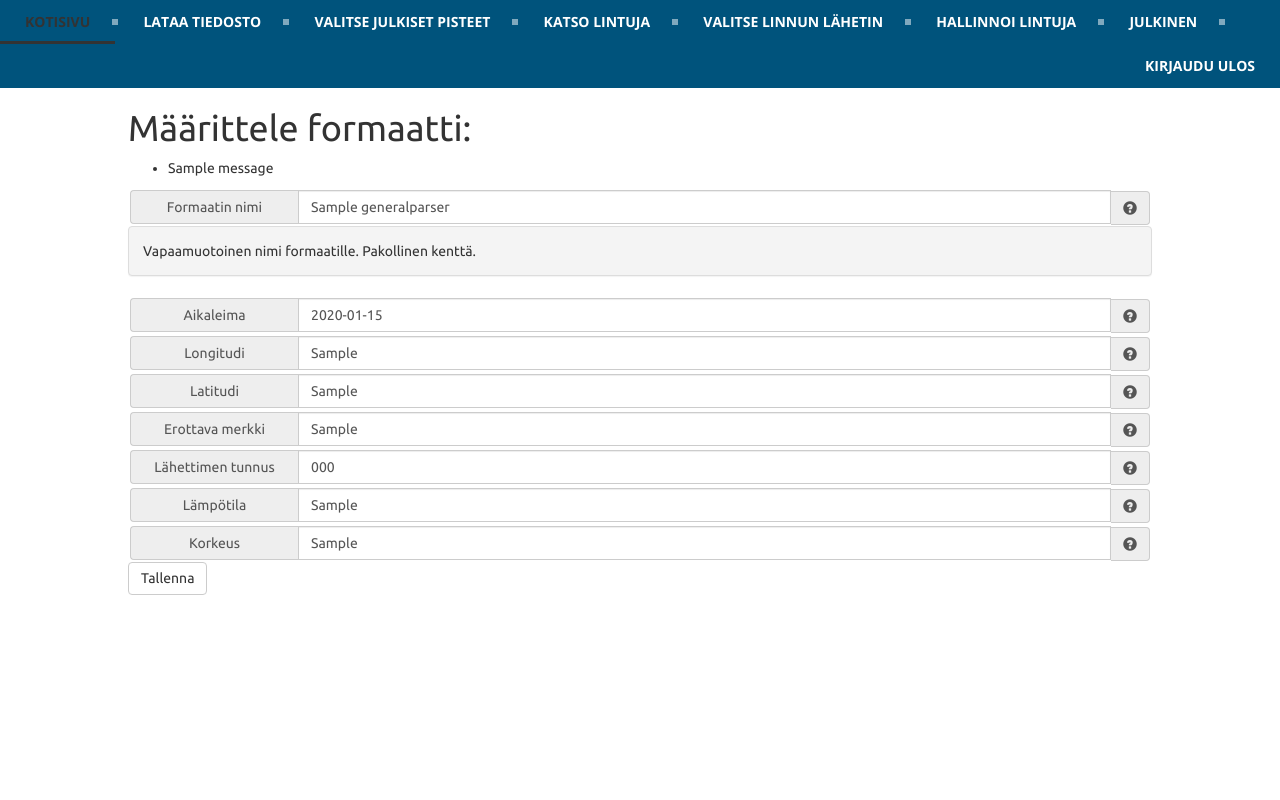
After one commit to Team-Papukaani/papukaani, a Django app: page /papukaani/formats/1/ in a window 1280 px wide, after a click that opens the changed part. The commit adds this page. Run offline with Django 3.2, Linux system fonts and the light colour scheme; tables that the repository leaves empty hold one stand-in row (values such as "Sample post"); one stand-in notice (Sample message) is shown; parts of the project's set-up code (start-up, migrations or seed data) failed here and were passed over; some libraries are stand-ins or nearby versions.

Commit message:
CRUD ready

```diff
--- a/papukaaniApp/static/papukaani/css/devices.css
+++ b/papukaaniApp/static/papukaani/css/devices.css
@@ -1,9 +1,3 @@
-#table{
-    margin-left : 5%;
-    width : 90%;
-    outline: 1px solid rgb(150,150,150);
-}
-
 .heading{
     margin-left : 5%;
 }
--- a/papukaaniApp/static/papukaani/css/general.css
+++ b/papukaaniApp/static/papukaani/css/general.css
@@ -147,3 +147,21 @@ html, body {
 .login-container p{
     padding: 1em;
 }
+
+#table{
+    margin-left : 5%;
+    width : 90%;
+    outline: 1px solid rgb(150,150,150);
+}
+
+.outlined{
+    outline: 1px solid rgb(150,150,150);
+}
+
+#formatForm .input-group{
+    padding : 2px;
+}
+
+#formatForm button{
+    padding-top : 5px;
+}
--- /dev/null
+++ b/papukaaniApp/templates/papukaaniApp/popup_box.html
@@ -0,0 +1,5 @@
+<div id="popup" class="overlay" hidden="true">
+    <p id="popup_message"></p>
+    <button id="yes_button" class="btn btn-default"> Kyllä</button>
+    <button id="cancel_button" class="btn btn-default"> Peruuta</button>
+</div>
--- /dev/null
+++ b/papukaaniApp/templates/papukaaniApp/show_format.html
@@ -0,0 +1,119 @@
+<!DOCTYPE html>
+<html lang="en">
+<head>
+    <meta charset="UTF-8">
+    <title>Papukaija</title>
+    {% load staticfiles %}
+
+    {% include "papukaaniApp/include_headers.html" %}
+    <link rel="stylesheet" type="text/css" href="{% static 'papukaani/css/general.css' %}">
+    <link rel="stylesheet" href="{% static 'papukaani/css/upload.css' %}"/>
+</head>
+<body onload="init()">
+
+{% include "papukaaniApp/navigation.html" %}
+<div class="margin-container">
+    <h1>Määrittele formaatti:</h1>
+
+    {% if messages %}
+            <ul class="messages">
+                {% for message in messages %}
+                    <li{% if message.tags %} class="{{ message.tags }}"{% endif %}>{{ message }}</li>
+                {% endfor %}
+            </ul>
+    {% endif %}
+
+    <form id="formatForm" class="form" action='{% url "show_format" format.id %}' method="post">
+        {% csrf_token %}
+        <div class="input-group">
+            <span class="input-group-addon wide">Formaatin nimi</span>
+            <input class="form-control" type="text" name="formatName" id="formatName" value="{{format.formatName}}">
+            <span class="input-group-addon  glyphicon glyphicon-question-sign small button" onclick="toggleElement('help_formatName')" id="formatName_helpbutton"></span>
+        </div>
+
+        <div id="help_formatName" class="panel panel-default help-box help">
+            <span>Vapaamuotoinen nimi formaatille. Pakollinen kenttä.</span>
+        </div>
+
+
+        <div class="input-group">
+            <span class="input-group-addon wide">Aikaleima</span>
+            <input class="form-control" type="text" name="gpsTime" id="gpsTime" value="{{format.gpsTime}}">
+            <span class="input-group-addon  glyphicon glyphicon-question-sign small button" onclick="toggleElement('help_gpsTime')"></span>
+        </div>
+
+        <div id="help_gpsTime" class="panel panel-default help-box help">
+            <span>Aikaleima-sarakkeen nimi. Pakollinen kenttä.</span>
+        </div>
+
+        <div class="input-group">
+            <span class="input-group-addon wide">Longitudi</span>
+            <input class="form-control" type="text" name="longitude" id="longitude" value="{{format.longitude}}">
+            <span class="input-group-addon  glyphicon glyphicon-question-sign small button" onclick="toggleElement('help_longitude')"></span>
+        </div>
+
+        <div id="help_longitude" class="panel panel-default help-box help">
+            <span>Longitudi-sarakkeen nimi. Pakollinen kenttä.</span>
+        </div>
+
+        <div class="input-group">
+            <span class="input-group-addon wide">Latitudi</span>
+            <input class="form-control" type="text" name="latitude" id="latitude" value="{{format.latitude}}">
+            <span class="input-group-addon  glyphicon glyphicon-question-sign small button" onclick="toggleElement('help_latitude')"></span>
+        </div>
+
+        <div id="help_latitude" class="panel panel-default help-box help">
+            <span>Latitudi-sarakkeen nimi. Pakollinen kenttä.</span>
+        </div>
+
+        <div class="input-group">
+            <span class="input-group-addon wide">Erottava merkki</span>
+            <input class="form-control" type="text" name="delimiter" id="split_mark" value="{{format.delimiter}}">
+            <span class="input-group-addon  glyphicon glyphicon-question-sign small button" onclick="toggleElement('help_split_mark')"></span>
+        </div>
+
+        <div id="help_split_mark" class="panel panel-default help-box help">
+            <span>Merkki, joka erottaa sarakkeet tiedostossa. Vakiona välilyönti. Pakollinen kenttä.</span>
+        </div>
+
+        <div class="input-group">
+            <span class="input-group-addon wide">Lähettimen tunnus</span>
+            <input class="form-control" type="text" name="gpsNumber" id="gpsNumber" value="{{format.gpsNumber}}">
+            <span class="input-group-addon  glyphicon glyphicon-question-sign small button" onclick="toggleElement('help_gpsNumber')"></span>
+        </div>
+
+        <div id="help_gpsNumber" class="panel panel-default help-box help">
+            <span>Lähettimen tunnuksen sarakkeen nimi. Jos lähettimen tunnusta ei löydy tiedostosta, kenttä tulee jättää tyhjäksi. Tällöin laitteen tunniste annetaan latauksen yhteydessä.</span>
+        </div>
+
+        <div class="input-group">
+            <span class="input-group-addon wide">Lämpötila</span>
+            <input class="form-control" type="text" name="temperature" id="temperature" value="{{format.temperature}}">
+            <span class="input-group-addon  glyphicon glyphicon-question-sign small button" onclick="toggleElement('help_temperature')"></span>
+        </div>
+
+        <div id="help_temperature" class="panel panel-default help-box help">
+            <span>Merkki, joka erottaa sarakkeet tiedostossa. Vakiona välilyönti, jos vakiota käytetään kenttä tulee jättää tyhjäksi.</span>
+        </div>
+
+        <div class="input-group">
+            <span class="input-group-addon wide">Korkeus</span>
+            <input class="form-control" type="text" name="altitude" id="altitude" value="{{format.altitude}}">
+            <span class="input-group-addon  glyphicon glyphicon-question-sign small button" onclick="toggleElement('help_altitude')"></span>
+        </div>
+
+        <div id="help_altitude" class="panel panel-default help-box help">
+            <span>Korkeus-sarakkeen nimi. Valinnainen kenttä.</span>
+        </div>
+
+        <button type="submit" class="btn btn-default" id="submit">Tallenna</button>
+
+    </form>
+
+</div>
+
+{% include "papukaaniApp/include_scripts.html" %}
+<script src="{% static 'papukaani/js/formats.js' %}"></script>
+
+</body>
+</html>
--- a/papukaaniApp/urls.py
+++ b/papukaaniApp/urls.py
@@ -24,6 +24,8 @@ urlpatterns = [
     url(r'^login/$', views.login, name='login'),
     url(r'^logout/$', views.logout, name='logout'),
 
-    url(r'^formats/$', views.formats, name='formats')
-
+    url(r'^formats/create/$', views.formats, name='formats'),
+    url(r'^formats/$', views.list_formats, name='list_formats'),
+    url(r'^formats/(?P<id>.+)/$', views.show_format, name="show_format"),
+    url(r'^formats/(?P<id>.+)/delete$', views.delete_format, name="delete_format")
 ]
--- a/papukaaniApp/views/formats_views.py
+++ b/papukaaniApp/views/formats_views.py
@@ -1,6 +1,8 @@
-from django.shortcuts import render
+from django.shortcuts import render, redirect
 from papukaaniApp.models import GeneralParser
 from  papukaaniApp.services.laji_auth_service.require_auth import require_auth
+from django.core import serializers
+from django.contrib import messages
 
 @require_auth
 def formats(request):
@@ -18,3 +20,35 @@ def formats(request):
 
 
     return render(request, 'papukaaniApp/formats.html')
+
+def list_formats(request):
+    parsers = GeneralParser.objects.all()
+    return render(request, "papukaaniApp/list_formats.html", context={"formats" : parsers})
+
+
+def show_format(request, id):
+    parser = GeneralParser.objects.get(id=id)
+
+    if request.method == 'GET':
+        return render(request, "papukaaniApp/show_format.html", context={"format" : parser})
+
+    if request.method == 'POST':
+        data = request.POST.copy().dict()
+        data.pop("csrfmiddlewaretoken")
+
+        try:
+            for param in data:
+                setattr(parser, param, data[param])
+            parser.save()
+            messages.add_message(request, messages.SUCCESS, "Muutokset tallennettu!")
+        except:
+            messages.add_message(request, messages.ERROR, "Jokin meni pieleen!")
+            return redirect(show_format)
+
+        return redirect(list_formats)
+
+
+def delete_format(request, id):
+    GeneralParser.objects.get(id=id).delete()
+
+    return redirect(list_formats)
```
Also changed, not shown: papukaaniApp/static/papukaani/js/utils/confirm.js (added, +18 -0 lines), papukaaniApp/templates/papukaaniApp/list_formats.html (added, +59 -0 lines).
